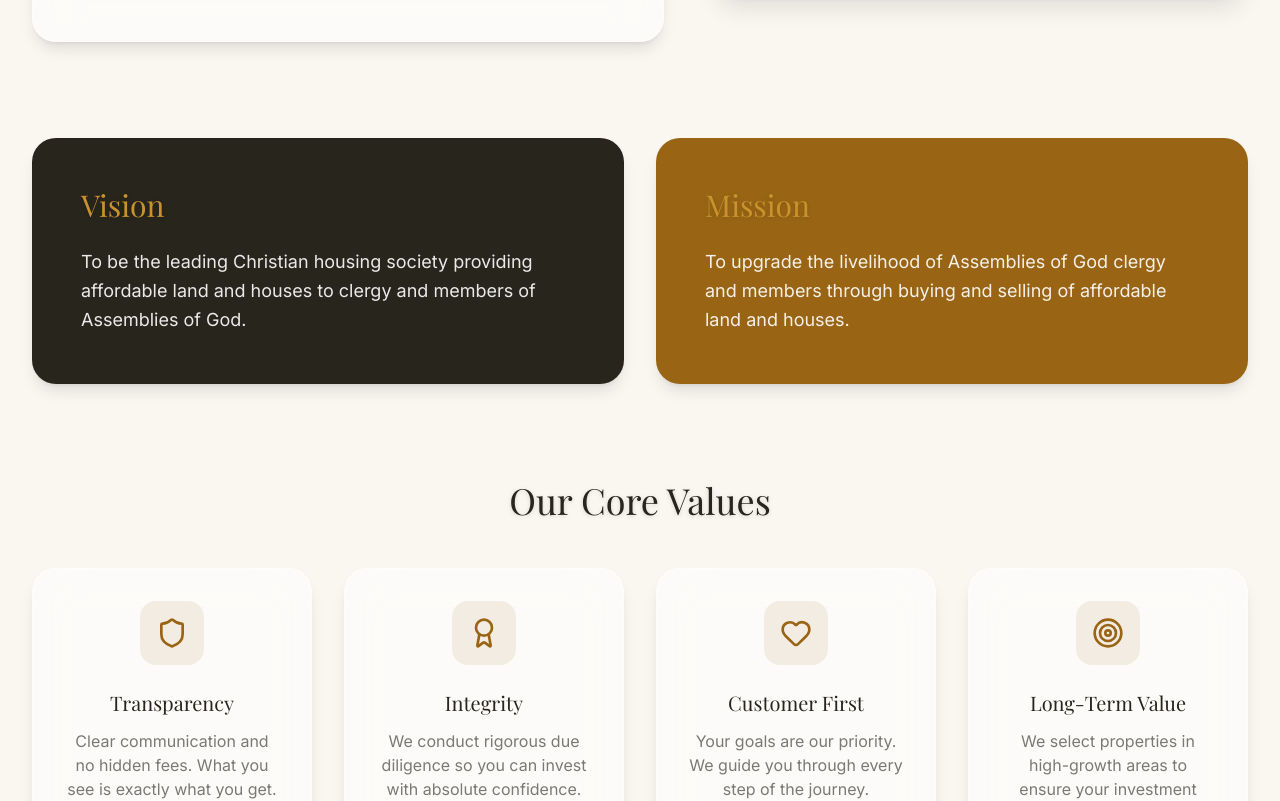
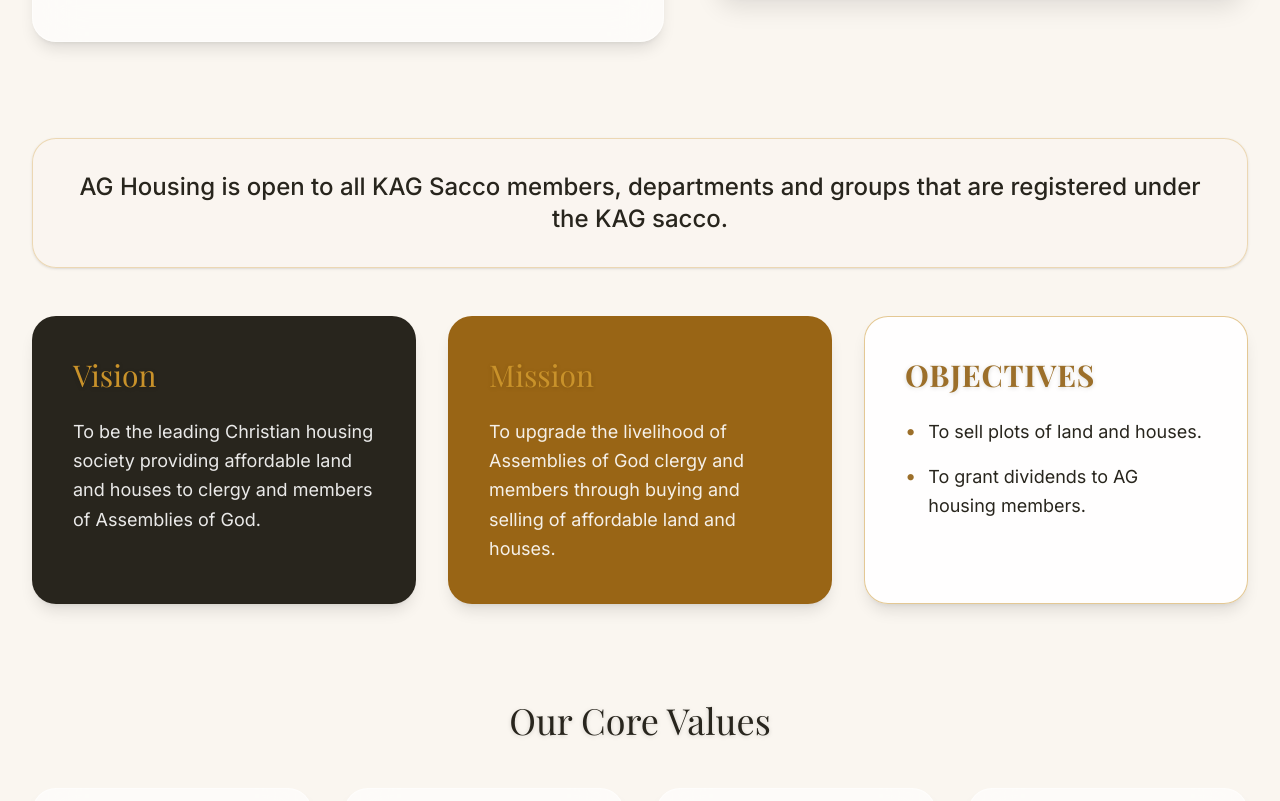
Before and after one commit to brianmwangilearnmail-lang/AG-HOUSING, a React (Vite) app: page /about in a window 1280 px wide. Shown: the part 920-1721 px from the top of the page. Built offline with nearby package versions, Linux system fonts and the light colour scheme; no server answers; the database is empty; a web font is replaced by a local one.

Commit message:
Add Join Us page, registration form PDF, and update About Us content

```diff
--- a/src/App.tsx
+++ b/src/App.tsx
@@ -7,6 +7,7 @@
 import WhyInvest from './pages/WhyInvest';
 import Gallery from './pages/Gallery';
 import Contact from './pages/Contact';
+import JoinUs from './pages/JoinUs';
 
 // Context Providers
 import { ContentProvider } from './context/ContentContext';
@@ -57,6 +58,7 @@
             <Route path="/why-invest" element={<WhyInvest />} />
             <Route path="/gallery" element={<Gallery />} />
             <Route path="/contact" element={<Contact />} />
+            <Route path="/join" element={<JoinUs />} />
           </Route>
         </Routes>
       </Router>
--- a/src/pages/AboutUs.tsx
+++ b/src/pages/AboutUs.tsx
@@ -1,5 +1,5 @@
 import React from 'react';
-import { Target, Shield, Heart, Award } from 'lucide-react';
+import { Target, Shield, Heart, Award, Users } from 'lucide-react';
 import { useContent } from '../context/ContentContext';
 
 export default function AboutUs() {
@@ -39,19 +39,39 @@
           </div>
         </div>
 
-        {/* Vision & Mission */}
-        <div className="grid grid-cols-1 md:grid-cols-2 gap-8 mb-24">
-          <div className="bg-brand-charcoal text-white p-8 md:p-12 rounded-3xl shadow-lg border border-brand-charcoal/50 hover:-translate-y-2 transition-transform duration-300">
+        {/* Eligibility Text */}
+        <div className="bg-brand-cream/80 border border-brand-gold/30 rounded-3xl p-8 mb-12 text-center text-brand-charcoal shadow-sm">
+           <p className="text-xl md:text-2xl font-medium">
+             AG Housing is open to all KAG Sacco members, departments and groups that are registered under the KAG sacco.
+           </p>
+        </div>
+
+        {/* Vision, Mission & Objectives */}
+        <div className="grid grid-cols-1 md:grid-cols-3 gap-8 mb-24">
+          <div className="bg-brand-charcoal text-white p-8 md:p-10 rounded-3xl shadow-lg border border-brand-charcoal/50 hover:-translate-y-2 transition-transform duration-300">
              <h2 className="font-serif text-3xl mb-6 text-brand-gold drop-shadow-sm">Vision</h2>
              <p className="text-white/90 text-lg leading-relaxed">
                To be the leading Christian housing society providing affordable land and houses to clergy and members of Assemblies of God.
              </p>
           </div>
-          <div className="bg-brand-burgundy text-white p-8 md:p-12 rounded-3xl shadow-lg border border-brand-burgundy/50 hover:-translate-y-2 transition-transform duration-300">
+          <div className="bg-brand-burgundy text-white p-8 md:p-10 rounded-3xl shadow-lg border border-brand-burgundy/50 hover:-translate-y-2 transition-transform duration-300">
              <h2 className="font-serif text-3xl mb-6 text-brand-gold drop-shadow-sm">Mission</h2>
              <p className="text-white/90 text-lg leading-relaxed">
                To upgrade the livelihood of Assemblies of God clergy and members through buying and selling of affordable land and houses.
              </p>
+          </div>
+          <div className="bg-white/90 text-brand-charcoal p-8 md:p-10 rounded-3xl shadow-lg border border-brand-gold/50 hover:-translate-y-2 transition-transform duration-300">
+             <h2 className="font-serif text-3xl mb-6 text-[#9c6f2a] drop-shadow-sm uppercase font-bold tracking-wide">Objectives</h2>
+             <ul className="text-brand-charcoal text-lg leading-relaxed space-y-4">
+               <li className="flex items-start gap-3">
+                 <span className="text-[#9c6f2a] mt-1 text-xl leading-none">•</span>
+                 <span>To sell plots of land and houses.</span>
+               </li>
+               <li className="flex items-start gap-3">
+                 <span className="text-[#9c6f2a] mt-1 text-xl leading-none">•</span>
+                 <span>To grant dividends to AG housing members.</span>
+               </li>
+             </ul>
           </div>
         </div>
 
@@ -60,10 +80,10 @@
           <h2 className="font-serif text-3xl md:text-4xl text-brand-charcoal mb-12 text-center drop-shadow-sm">Our Core Values</h2>
           <div className="grid grid-cols-1 md:grid-cols-2 lg:grid-cols-4 gap-8">
             {[
-              { icon: <Shield size={32} />, title: "Transparency", desc: "Clear communication and no hidden fees. What you see is exactly what you get." },
-              { icon: <Award size={32} />, title: "Integrity", desc: "We conduct rigorous due diligence so you can invest with absolute confidence." },
-              { icon: <Heart size={32} />, title: "Customer First", desc: "Your goals are our priority. We guide you through every step of the journey." },
-              { icon: <Target size={32} />, title: "Long-Term Value", desc: "We select properties in high-growth areas to ensure your investment appreciates." }
+              { icon: <Heart size={32} />, title: "Spirit Led", desc: "Guided by faith and spiritual principles in all our dealings and decisions." },
+              { icon: <Award size={32} />, title: "Integrity", desc: "Dedicated to complete honesty, transparency, and doing what is right." },
+              { icon: <Shield size={32} />, title: "Accountability", desc: "Taking full ownership and being openly responsible for our members' resources." },
+              { icon: <Users size={32} />, title: "Team Work", desc: "Working collaboratively to achieve our shared goals and build up our community." }
             ].map((value, idx) => (
               <div key={idx} className="bg-white/60 backdrop-blur-xl p-8 rounded-3xl shadow-lg border border-white/50 text-center hover:-translate-y-2 transition-transform duration-300">
                 <div className="w-16 h-16 bg-brand-burgundy/10 text-brand-burgundy rounded-2xl flex items-center justify-center mx-auto mb-6">
--- a/src/pages/Home.tsx
+++ b/src/pages/Home.tsx
@@ -324,6 +324,13 @@
             </ul>
           </div>
         </div>
+
+        <div className="text-center mt-12 relative z-10">
+          <Link to="/join" className="inline-flex items-center gap-2 bg-brand-charcoal text-brand-gold hover:bg-brand-charcoal/90 px-10 py-4 rounded-full font-serif text-lg font-bold transition-all shadow-lg hover:shadow-xl hover:-translate-y-1 border border-brand-gold/30">
+            Learn More
+            <ArrowRight size={20} />
+          </Link>
+        </div>
       </div>
     </section>
   );
--- /dev/null
+++ b/src/pages/JoinUs.tsx
@@ -0,0 +1,101 @@
+import React from 'react';
+import { Download, Printer } from 'lucide-react';
+
+export default function JoinUs() {
+  const handlePrint = () => {
+    window.open('/ASSEMBLIES_OF_GOD_REGISTRATION_FORM.pdf', '_blank');
+  };
+
+  return (
+    <div className="pt-24 pb-20 min-h-screen">
+      {/* Header */}
+      <div className="bg-brand-charcoal/90 backdrop-blur-md text-white py-20 mb-16 border-y border-white/10 shadow-lg">
+        <div className="w-full max-w-[1600px] mx-auto px-4 sm:px-6 lg:px-8 text-center">
+          <h1 className="font-serif text-4xl md:text-6xl mb-6 text-brand-gold">How to Join</h1>
+          <p className="text-white/90 max-w-2xl mx-auto text-lg md:text-xl">
+            Sign up by downloading our registration form and submitting the required documents.
+          </p>
+        </div>
+      </div>
+
+      <div className="w-full max-w-5xl mx-auto px-4 sm:px-6 lg:px-8">
+
+        {/* Requirements */}
+        <div className="grid grid-cols-1 md:grid-cols-2 gap-8 md:gap-16 mb-16 relative bg-white/60 backdrop-blur-xl border border-white/60 p-8 md:p-12 rounded-[2rem] shadow-xl">
+          {/* Desktop Divider */}
+          <div className="hidden md:block absolute left-1/2 top-[10%] bottom-[10%] w-[2px] bg-brand-charcoal/20 -translate-x-1/2"></div>
+
+          {/* Group and Church */}
+          <div>
+            <h3 className="font-serif text-[28px] text-[#a3792e] uppercase tracking-wide mb-8 font-bold md:text-left">Group and Church</h3>
+            <ul className="space-y-5 text-brand-charcoal">
+              {[
+                "Duly filled group/church registration form.",
+                "Group registration certificate",
+                "Passport size photo",
+                "Copy of KRA pin",
+                "Names of group members, copy of ID and Telephone numbers.",
+                "Registration ksh 2,000"
+              ].map((item, idx) => (
+                <li key={idx} className="flex items-start gap-4">
+                  <div className="w-3 h-3 rounded-full bg-brand-charcoal mt-2 shrink-0 shadow-sm"></div>
+                  <span className="text-lg font-medium leading-relaxed">{item}</span>
+                </li>
+              ))}
+            </ul>
+          </div>
+
+          {/* Individuals */}
+          <div>
+            <h3 className="font-serif text-[28px] text-[#a3792e] uppercase tracking-wide mb-8 font-bold md:text-left">Individuals</h3>
+            <ul className="space-y-5 text-brand-charcoal">
+              {[
+                "Duly filled registration form",
+                "Copy of ID",
+                "Copy of KRA pin",
+                "Passport size photo",
+                "Registration ksh2,000",
+                "Minimum monthly contribution ksh1000.",
+                "A fully registered AG housing member should have share capital of not less than Ksh 20,000."
+              ].map((item, idx) => (
+                <li key={idx} className="flex items-start gap-4">
+                  <div className="w-3 h-3 rounded-full bg-brand-charcoal mt-2 shrink-0 shadow-sm"></div>
+                  <span className="text-lg font-medium leading-relaxed">{item}</span>
+                </li>
+              ))}
+            </ul>
+          </div>
+        </div>
+
+        {/* Download Section */}
+        <div className="bg-brand-cream/80 border border-brand-gold/30 rounded-3xl p-10 text-center max-w-3xl mx-auto shadow-lg relative overflow-hidden">
+          <div className="absolute inset-0 opacity-10" style={{ backgroundImage: 'radial-gradient(#C9922A 1px, transparent 1px)', backgroundSize: '30px 30px' }}></div>
+          <div className="relative z-10">
+            <h2 className="font-serif text-3xl text-brand-charcoal mb-4">Official Registration Form</h2>
+            <p className="text-brand-charcoal/80 text-lg mb-8 max-w-xl mx-auto">
+              Please print and fill out the official Assemblies of God Registration Form to proceed with your membership application.
+            </p>
+            <div className="flex flex-col sm:flex-row gap-4 justify-center">
+              <a
+                href="/ASSEMBLIES_OF_GOD_REGISTRATION_FORM.pdf"
+                download
+                className="bg-[#a3792e] hover:bg-[#825e1f] text-white px-8 py-4 rounded-xl font-medium transition-colors flex items-center justify-center gap-2 shadow-md hover:shadow-lg"
+              >
+                <Download size={20} />
+                <span>Download PDF</span>
+              </a>
+              <button
+                onClick={handlePrint}
+                className="bg-white border border-[#a3792e] hover:bg-[#a3792e]/5 text-[#a3792e] px-8 py-4 rounded-xl font-medium transition-colors flex items-center justify-center gap-2 shadow-sm"
+              >
+                <Printer size={20} />
+                <span>Print Form</span>
+              </button>
+            </div>
+          </div>
+        </div>
+
+      </div>
+    </div>
+  );
+}
```
Also changed, not shown: 2 other files (tests, documents, lock files or other folders).
